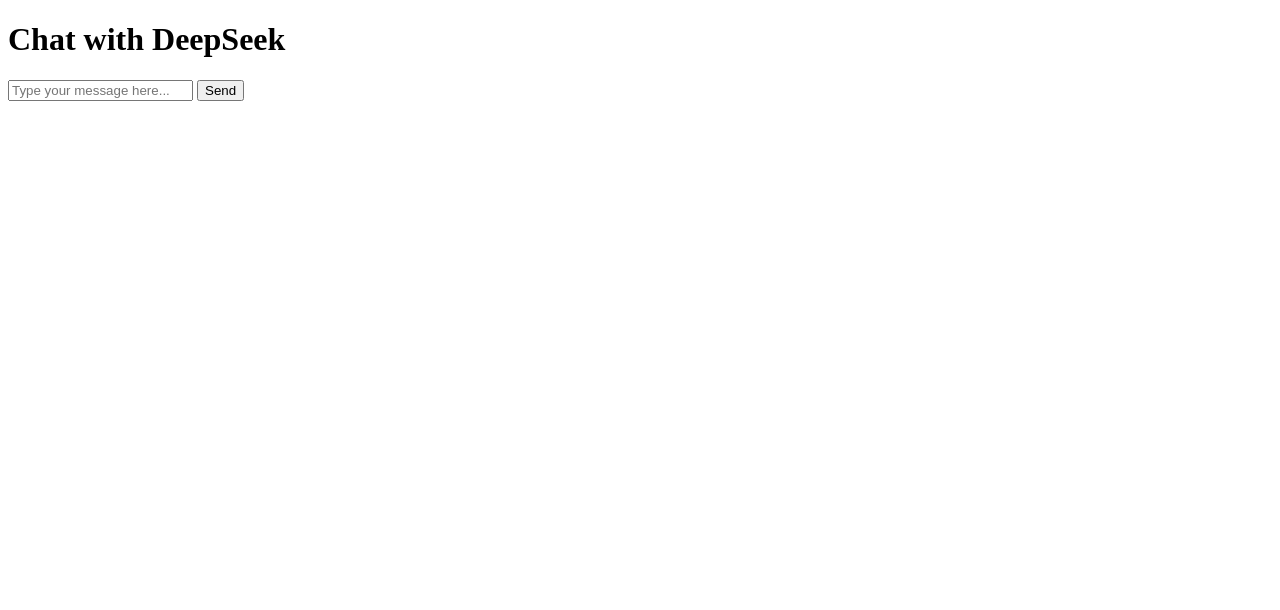
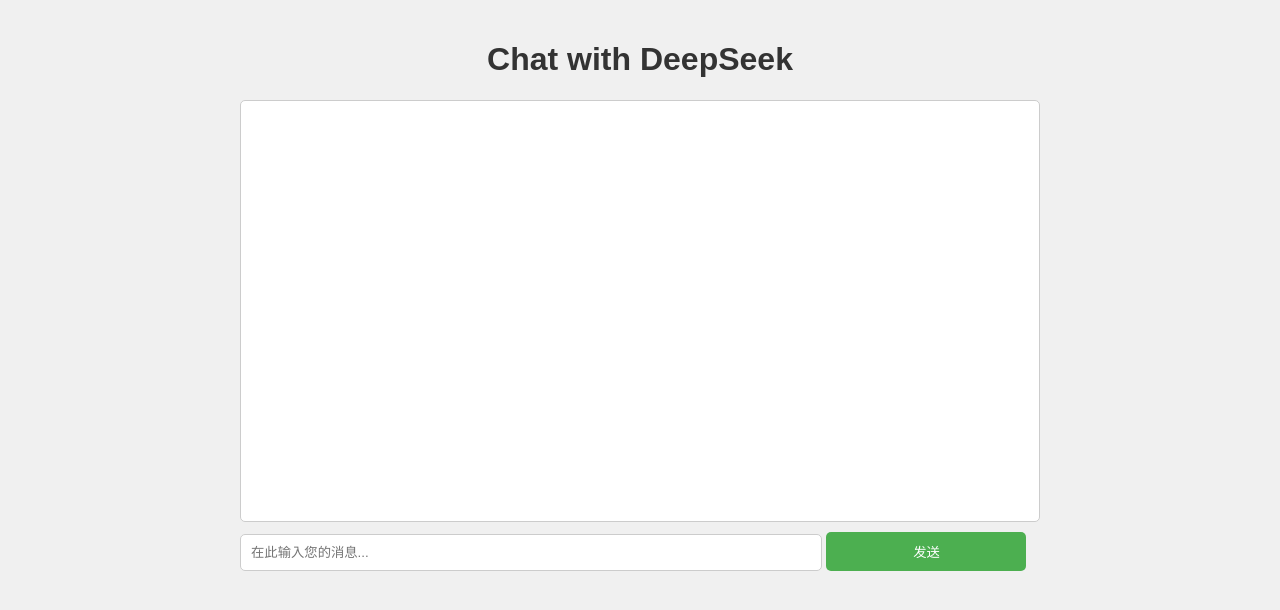
Before and after one commit to BH3GEI/DeepseekApiTest, a Flask app: page / in a window 1280 px wide. Shown: the top 610 px of the page. Run offline with Flask 3, Linux system fonts and the light colour scheme.

Commit message:
Update index.html

```diff
--- a/templates/index.html
+++ b/templates/index.html
@@ -5,38 +5,103 @@
     <meta name="viewport" content="width=device-width, initial-scale=1.0">
     <title>Chat with DeepSeek</title>
     <script src="https://code.jquery.com/jquery-3.6.0.min.js"></script>
+    <style>
+        body {
+            font-family: Arial, sans-serif;
+            max-width: 800px;
+            margin: 0 auto;
+            padding: 20px;
+            background-color: #f0f0f0;
+        }
+        h1 {
+            text-align: center;
+            color: #333;
+        }
+        #chat-box {
+            height: 400px;
+            overflow-y: auto;
+            border: 1px solid #ccc;
+            padding: 10px;
+            margin-bottom: 10px;
+            background-color: white;
+            border-radius: 5px;
+        }
+        #user-input {
+            width: 70%;
+            padding: 10px;
+            border: 1px solid #ccc;
+            border-radius: 5px;
+        }
+        #send-button {
+            width: 25%;
+            padding: 10px;
+            background-color: #4CAF50;
+            color: white;
+            border: none;
+            border-radius: 5px;
+            cursor: pointer;
+            transition: background-color 0.3s;
+        }
+        #send-button:hover {
+            background-color: #45a049;
+        }
+        .message {
+            margin-bottom: 10px;
+            padding: 10px;
+            border-radius: 5px;
+            animation: fadeIn 0.5s;
+        }
+        .user-message {
+            background-color: #e1f5fe;
+        }
+        .bot-message {
+            background-color: #f1f8e9;
+        }
+        @keyframes fadeIn {
+            from { opacity: 0; transform: translateY(10px); }
+            to { opacity: 1; transform: translateY(0); }
+        }
+    </style>
 </head>
 <body>
     <h1>Chat with DeepSeek</h1>
     <div id="chat-box">
         <!-- 聊天记录将显示在这里 -->
     </div>
-    <input type="text" id="user-input" placeholder="Type your message here...">
-    <button id="send-button">Send</button>
+    <input type="text" id="user-input" placeholder="在此输入您的消息...">
+    <button id="send-button">发送</button>
 
     <script>
         $(document).ready(function() {
-            $('#send-button').click(function() {
+            $('#send-button').click(sendMessage);
+            $('#user-input').keypress(function(e) {
+                if (e.which == 13) {
+                    sendMessage();
+                }
+            });
+
+            function sendMessage() {
                 var userMessage = $('#user-input').val();
                 if (userMessage) {
-                    $('#chat-box').append('<p><strong>You:</strong> ' + userMessage + '</p>');
+                    $('#chat-box').append('<div class="message user-message"><strong>您:</strong> ' + userMessage + '</div>');
                     $.ajax({
                         url: '/ask',
                         method: 'POST',
                         contentType: 'application/json',
                         data: JSON.stringify({message: userMessage}),
                         success: function(response) {
-                            $('#chat-box').append('<p><strong>Bot:</strong> ' + response.response + '</p>');
+                            $('#chat-box').append('<div class="message bot-message"><strong>机器人:</strong> ' + response.response + '</div>');
+                            $('#chat-box').scrollTop($('#chat-box')[0].scrollHeight);
                         },
                         error: function(error) {
-                            console.error('Error:', error);
+                            console.error('错误:', error);
                         }
                     });
                     $('#user-input').val('');
                 } else {
                     console.log("消息为空");
                 }
-            });
+            }
         });
     </script>
 </body>
```
